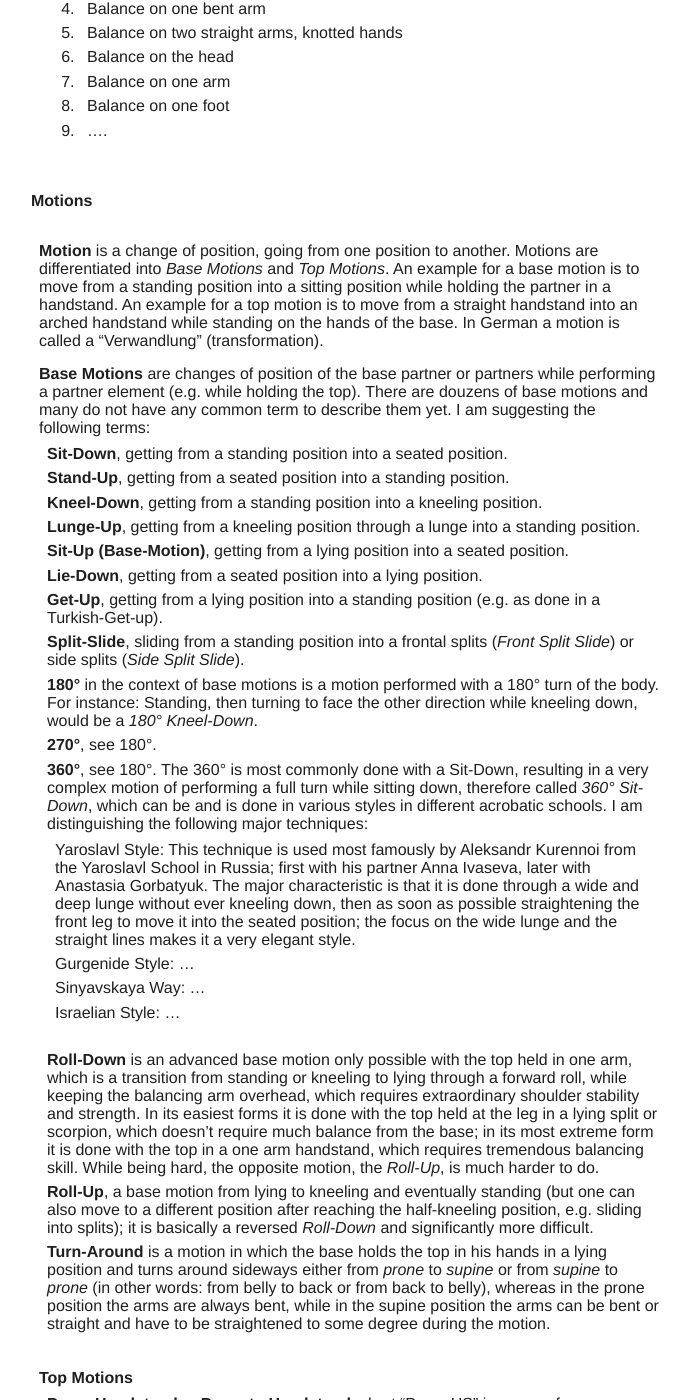
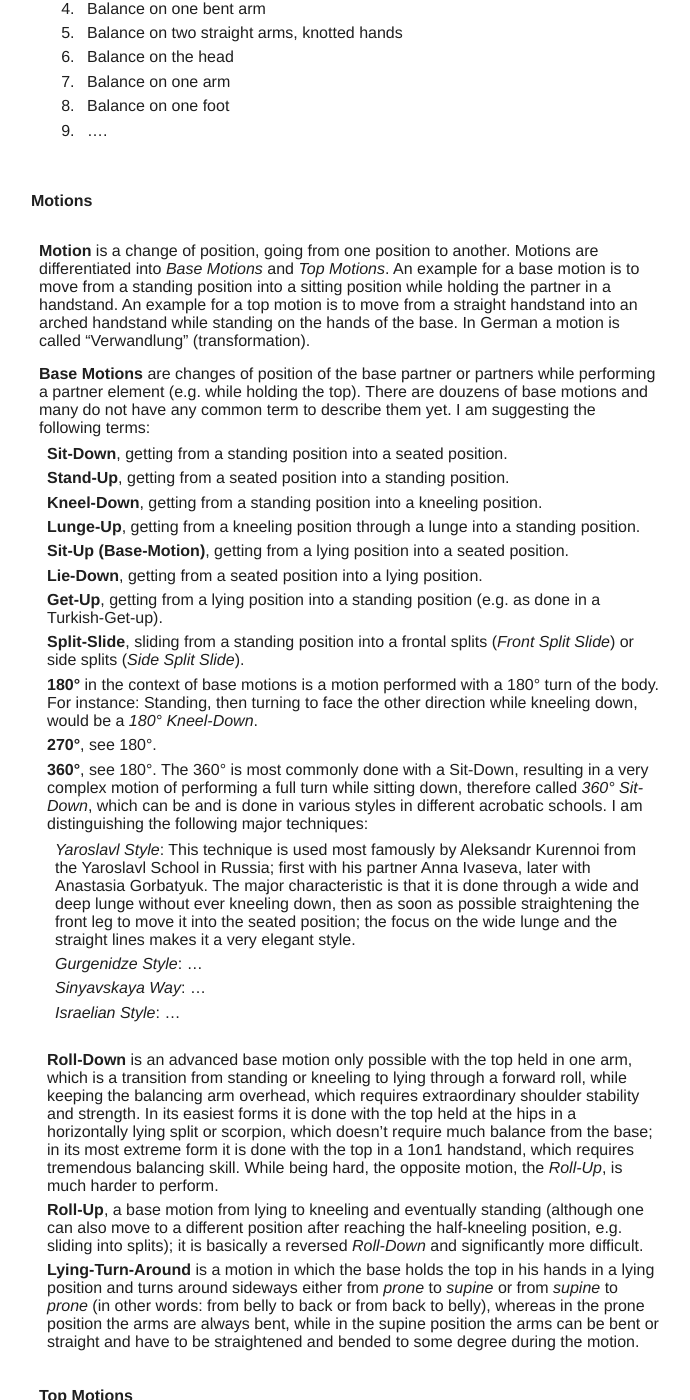
Before and after one commit to floshin/acrolib, a Jekyll site: the page built from glossary.md, in a window 1280 px wide and 1400 px high, scrolled down 5686 px. Shown: the whole window, without its empty margins (294-984 px from the left). Built offline with Jekyll 4.4.1, drawn with Linux system fonts in a browser that asks for light colours; our own code applies the rules of GitHub Pages for plain Markdown files.

Commit message:
Update glossary.md

```diff
--- a/glossary.md
+++ b/glossary.md
@@ -150,7 +150,7 @@ We divide the Acrobatic terms into the following categories according to the cat
 
 #### Motions
 
-* **Motion** is a change of position, going from one position to another. Motions are differentiated into *Base Motions* and *Top Motions*. An example for a base motion is to move from a standing position into a sitting position while holding the partner in a handstand. An example for a top motion is to move from a straight handstand into an arched handstand while standing on the hands of the base. In German a motion is called a "Verwandlung" (transformation).
+* **Motion** is a change of position, going from one position to another. Motions are differentiated into *Base Motions* and *Top Motions*. An example for a base motion is to move from a standing position into a sitting position while holding the partner in a handstand. An example for a top motion is to move from a straight handstand into an arched handstand while standing on the hands of the base. In German a motion is called "Verwandlung" (transformation).
 
 * **Base Motions** are changes of position of the base partner or partners while performing a partner element (e.g. while holding the top). There are douzens of base motions and many do not have any common term to describe them yet. I am suggesting the following terms:
   * **Sit-Down**, getting from a standing position into a seated position.
@@ -164,13 +164,13 @@ We divide the Acrobatic terms into the following categories according to the cat
   * **180°** in the context of base motions is a motion performed with a 180° turn of the body. For instance: Standing, then turning to face the other direction while kneeling down, would be a *180° Kneel-Down*.
   * **270°**, see 180°.
   * **360°**, see 180°. The 360° is most commonly done with a Sit-Down, resulting in a very complex motion of performing a full turn while sitting down, therefore called *360° Sit-Down*, which can be and is done in various styles in different acrobatic schools. I am distinguishing the following major techniques:
-     * Yaroslavl Style: This technique is used most famously by Aleksandr Kurennoi from the Yaroslavl School in Russia; first with his partner Anna Ivaseva, later with Anastasia Gorbatyuk. The major characteristic is that it is done through a wide and deep lunge without ever kneeling down, then as soon as possible straightening the front leg to move it into the seated position; the focus on the wide lunge and the straight lines makes it a very elegant style.
-     * Gurgenide Style: ...
-     * Sinyavskaya Way: ...
-     * Israelian Style: ...
-  * **Roll-Down** is an advanced base motion only possible with the top held in one arm, which is a transition from standing or kneeling to lying through a forward roll, while keeping the balancing arm overhead, which requires extraordinary shoulder stability and strength. In its easiest forms it is done with the top held at the leg in a lying split or scorpion, which doesn't require much balance from the base; in its most extreme form it is done with the top in a one arm handstand, which requires tremendous balancing skill. While being hard, the opposite motion, the *Roll-Up*, is much harder to do.
-  * **Roll-Up**, a base motion from lying to kneeling and eventually standing (but one can also move to a different position after reaching the half-kneeling position, e.g. sliding into splits); it is basically a reversed *Roll-Down* and significantly more difficult.
-  * **Turn-Around** is a motion in which the base holds the top in his hands in a lying position and turns around sideways either from *prone* to *supine* or from *supine* to *prone* (in other words: from belly to back or from back to belly), whereas in the prone position the arms are always bent, while in the supine position the arms can be bent or straight and have to be straightened to some degree during the motion.
+     * *Yaroslavl Style*: This technique is used most famously by Aleksandr Kurennoi from the Yaroslavl School in Russia; first with his partner Anna Ivaseva, later with Anastasia Gorbatyuk. The major characteristic is that it is done through a wide and deep lunge without ever kneeling down, then as soon as possible straightening the front leg to move it into the seated position; the focus on the wide lunge and the straight lines makes it a very elegant style.
+     * *Gurgenidze Style*: ...
+     * *Sinyavskaya Way*: ...
+     * *Israelian Style*: ...
+  * **Roll-Down** is an advanced base motion only possible with the top held in one arm, which is a transition from standing or kneeling to lying through a forward roll, while keeping the balancing arm overhead, which requires extraordinary shoulder stability and strength. In its easiest forms it is done with the top held at the hips in a horizontally lying split or scorpion, which doesn't require much balance from the base; in its most extreme form it is done with the top in a 1on1 handstand, which requires tremendous balancing skill. While being hard, the opposite motion, the *Roll-Up*, is much harder to perform.
+  * **Roll-Up**, a base motion from lying to kneeling and eventually standing (although one can also move to a different position after reaching the half-kneeling position, e.g. sliding into splits); it is basically a reversed *Roll-Down* and significantly more difficult.
+  * **Lying-Turn-Around** is a motion in which the base holds the top in his hands in a lying position and turns around sideways either from *prone* to *supine* or from *supine* to *prone* (in other words: from belly to back or from back to belly), whereas in the prone position the arms are always bent, while in the supine position the arms can be bent or straight and have to be straightened and bended to some degree during the motion.
   *
 
 
```
